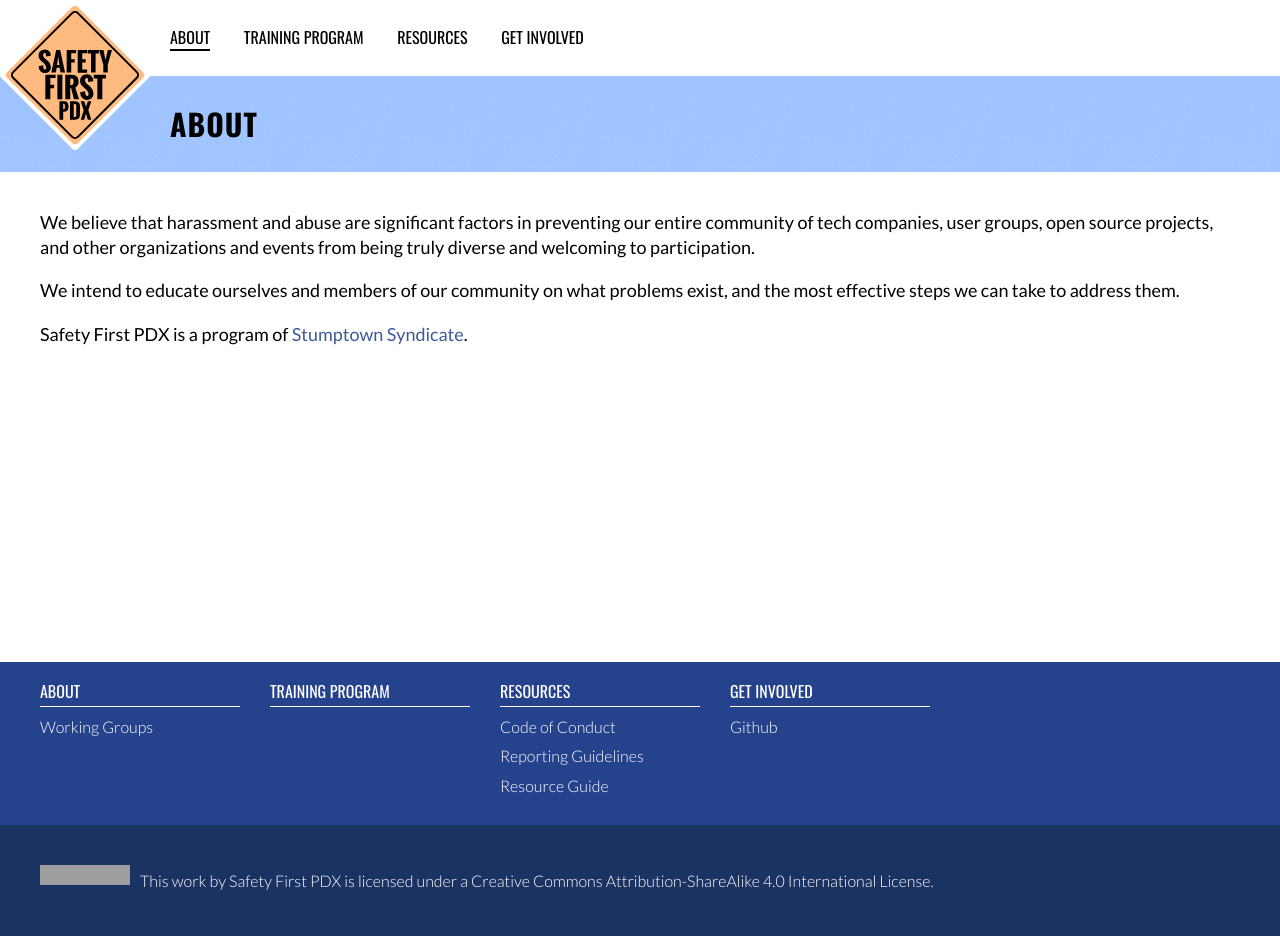
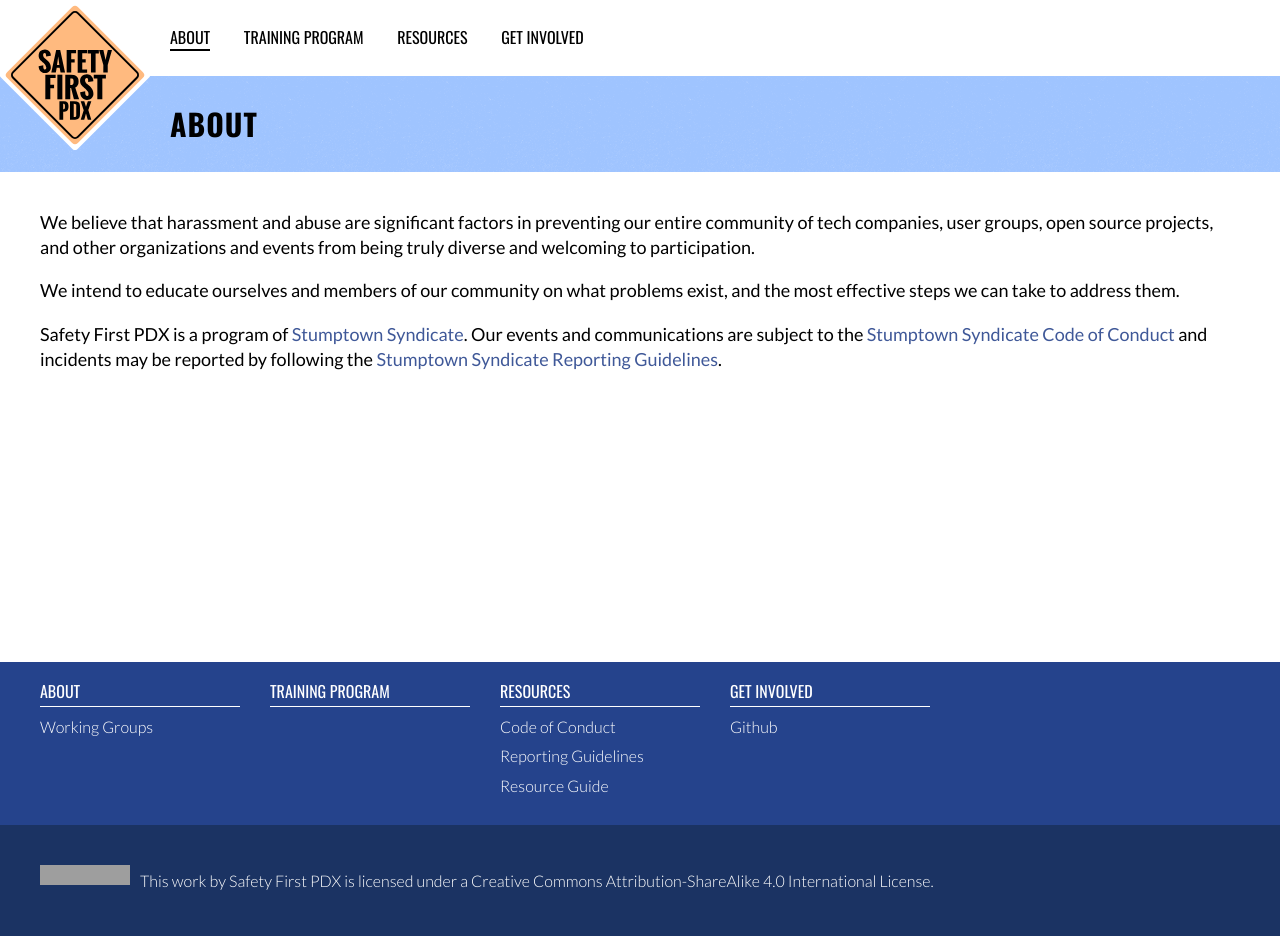
Before and after one commit to safetyfirstpdx/safetyfirstpdx.github.io, a Jekyll site: the page built from about/index.md, in a window 1280 px wide. Built offline with Jekyll 4.4.1, drawn with Linux system fonts in a browser that asks for light colours; nearby versions of some CDN libraries; grey boxes are pictures that could not be loaded.

Commit message:
adding links to stumptown syndicate coc
and reporting guidelines too

```diff
--- a/about/index.md
+++ b/about/index.md
@@ -7,4 +7,4 @@
 
 We intend to educate ourselves and members of our community on what problems exist, and the most effective steps we can take to address them.
 
-Safety First PDX is a program of [Stumptown Syndicate](https://stumptownsydicate.org).
+Safety First PDX is a program of [Stumptown Syndicate](https://stumptownsydicate.org). Our events and communications are subject to the [Stumptown Syndicate Code of Conduct](http://stumptownsyndicate.org/code-of-conduct/) and incidents may be reported by following the [Stumptown Syndicate Reporting Guidelines](http://stumptownsyndicate.org/code-of-conduct/reporting-guidelines/).
```
